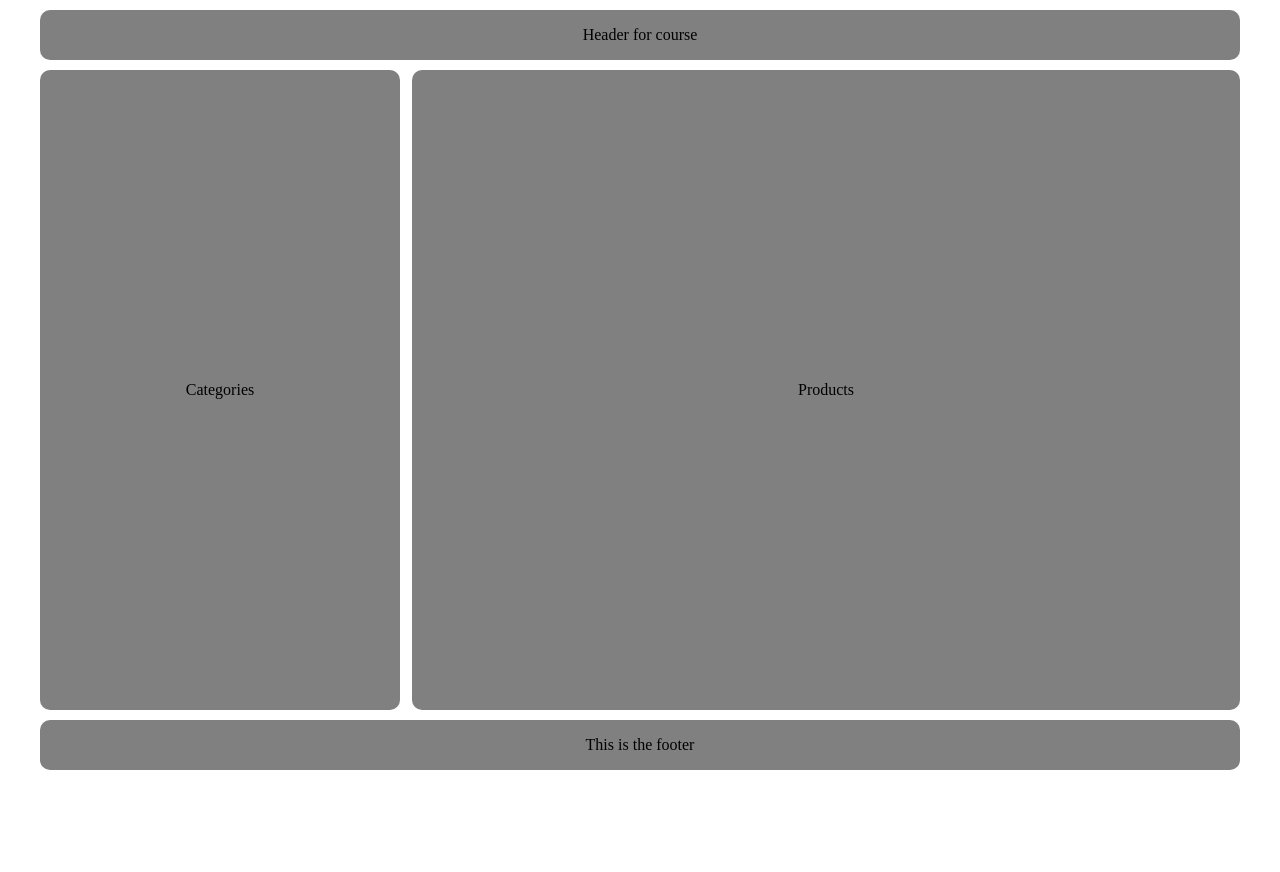
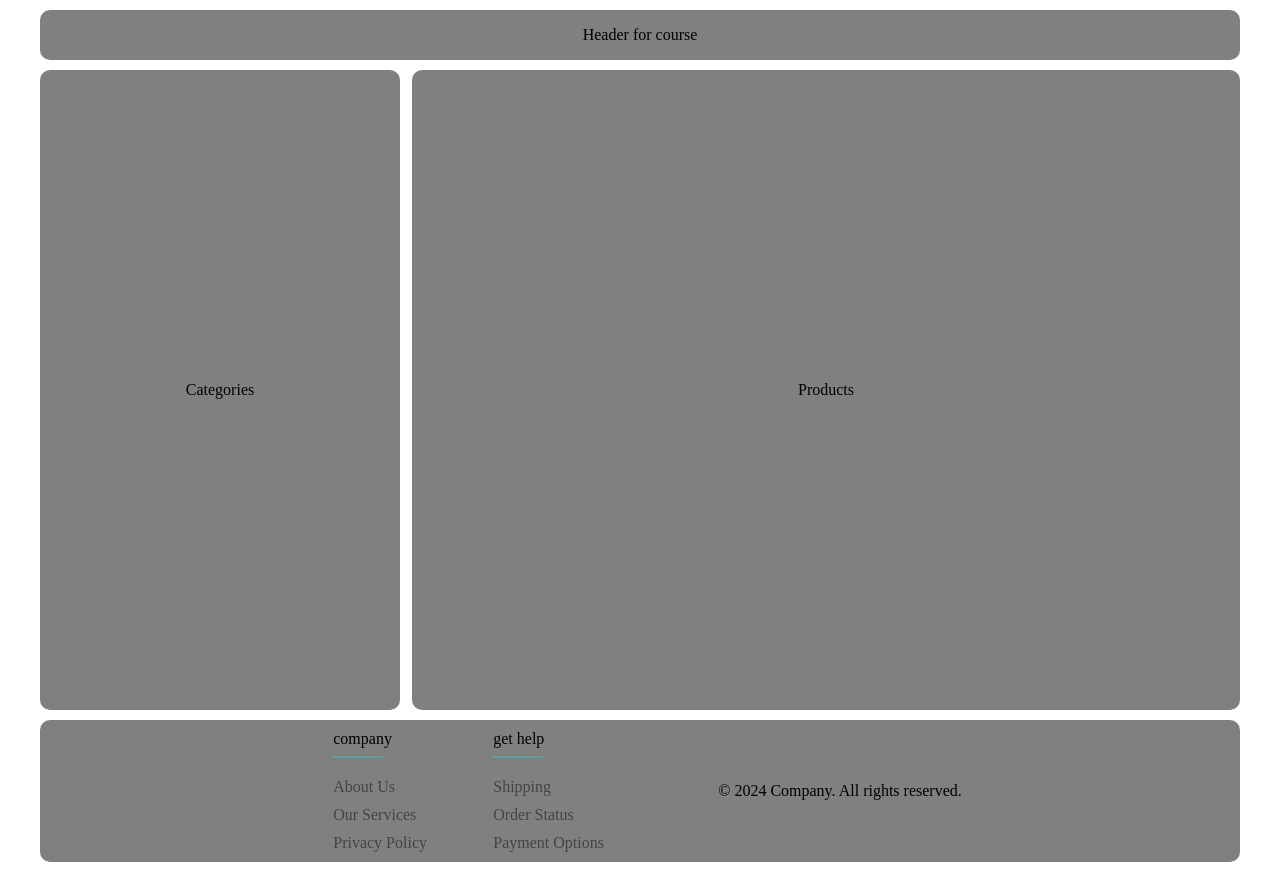
Before and after one commit to santi-ug/Test-React-Git, a React (Vite) app: page / in a window 1280 px wide. Before the commit the page ends 800 px from the top, so only its background shows below. Built offline with nearby package versions, Linux system fonts and the light colour scheme.

Commit message:
created basic footer with according css

```diff
--- a/src/components/Footer.tsx
+++ b/src/components/Footer.tsx
@@ -1,5 +1,43 @@
 import "../styles/Footer.css";
 
 export default function Footer() {
-	return <footer className='footer'>This is the footer</footer>;
+	return (
+		<footer className='footer'>
+			<div className='footer__container'>
+				<div className='footer__container-row'>
+					<div className='footer__container-row-col'>
+						<h4>company</h4>
+						<ul>
+							<li>
+								<a href='#'>about us</a>
+							</li>
+							<li>
+								<a href='#'>our services</a>
+							</li>
+							<li>
+								<a href='#'>privacy policy</a>
+							</li>
+						</ul>
+					</div>
+					<div className='footer__container-row-col'>
+						<h4>get help</h4>
+						<ul>
+							<li>
+								<a href='#'>shipping</a>
+							</li>
+							<li>
+								<a href='#'>order status</a>
+							</li>
+							<li>
+								<a href='#'>payment options</a>
+							</li>
+						</ul>
+					</div>
+				</div>
+				<div className='footer__container-copyright'>
+					<p>&copy; 2024 Company. All rights reserved.</p>
+				</div>
+			</div>
+		</footer>
+	);
 }
--- a/src/styles/Footer.css
+++ b/src/styles/Footer.css
@@ -5,4 +5,64 @@
 	background: gray;
 	border-radius: 10px;
 	min-height: 50px;
+	padding: 10px;
+	margin-bottom: 10px;
 }
+
+.footer__container {
+	max-width: 1170px;
+	margin: auto;
+	display: flex;
+	align-items: center;
+}
+
+.footer__container-row {
+	display: flex;
+	flex-wrap: wrap;
+	width: 100%;
+	min-width: 400px;
+}
+
+ul {
+	list-style: none;
+}
+
+.footer__container-row-col {
+	width: 40%;
+	padding: 0 15px;
+}
+
+.footer__container-row-col h4 {
+	color: rgb(0, 0, 0);
+	font-weight: 500;
+	margin-bottom: 30px;
+	position: relative;
+}
+
+.footer__container-row-col h4::before {
+	content: "";
+	position: absolute;
+	left: 0;
+	bottom: -10px;
+	width: 50px;
+	height: 2px;
+	background: cadetblue;
+	box-sizing: border-box;
+}
+
+.footer__container-row-col ul li:not(:last-child) {
+	margin-bottom: 10px;
+}
+
+.footer__container-row-col ul li a {
+	color: #444444;
+	text-decoration: none;
+	text-transform: capitalize;
+	display: block;
+	font-weight: 300;
+}
+
+.footer__container-copyright {
+	width: 100%;
+	text-align: center;
+}
```
